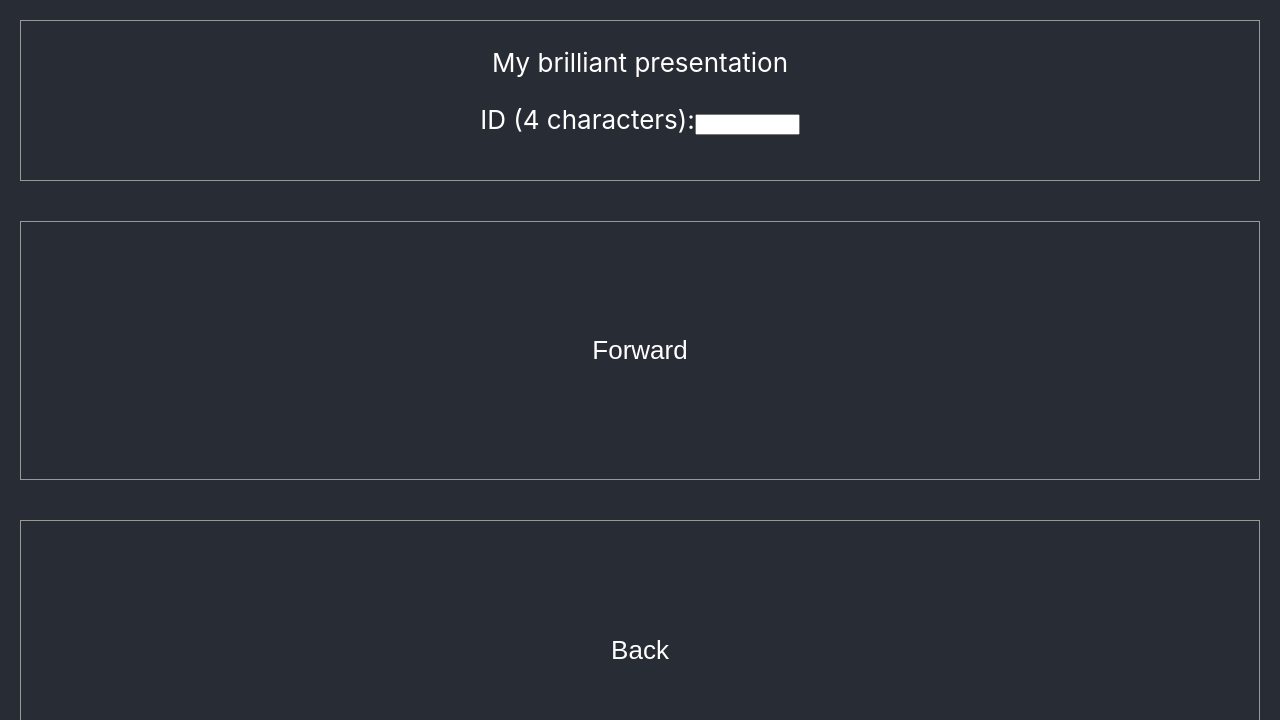
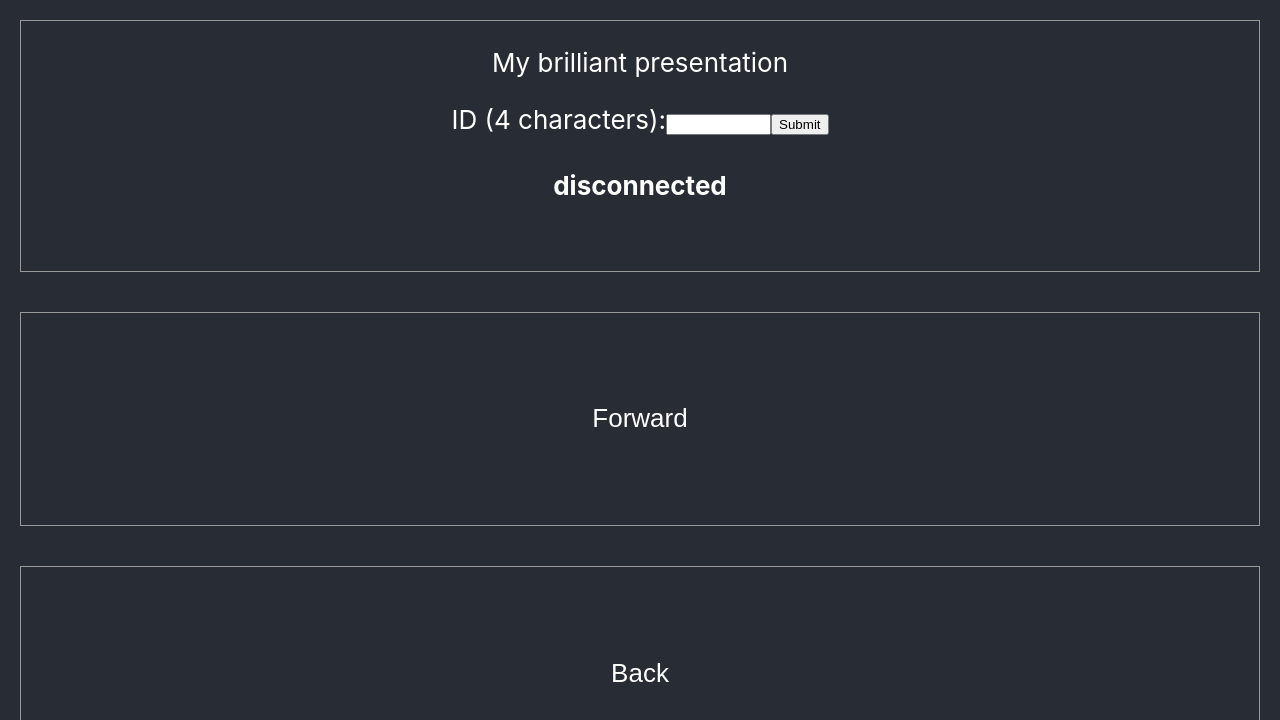
Before and after one commit to chris-hughes/Slide-Skipper, a React (Create React App) app: page / in a window 1280 px wide. Shown: the top 720 px of the page. Built offline with nearby package versions, Linux system fonts and the light colour scheme.

Commit message:
form logic added

```diff
--- a/src/Components/PresentationConnect.js
+++ b/src/Components/PresentationConnect.js
@@ -5,18 +5,23 @@ class PresentationConnect extends React.Component {
   constructor(props) {
     super(props);
     this.handleCodeInputChange = this.handleCodeInputChange.bind(this);
+    this.handleCodeSubmit = this.handleCodeSubmit.bind(this);
     this.state = {
       uniqueCode: '',
       connected: false
     }
   }
 
+  handleCodeInputChange = (code) => {
+    if (code.length===4) {
+      this.setState({uniqueCode: code})
+    }
+  }
 
-  handleCodeInputChange = (code) => {
-    console.log(code)
-    if (code.length===4) {
-      console.log('boo')
-      this.setState({uniqueCode: code})
+  handleCodeSubmit = (event) => {
+    event.preventDefault();
+    if (this.state.uniqueCode==="abcd"){
+      this.setState({connected: true})
     }
   }
 
@@ -25,7 +30,14 @@ class PresentationConnect extends React.Component {
     return (
       <div className="Presentation">
         <p>{this.props.value}</p>
-        <UniqueCode onCodeInputChange={this.handleCodeInputChange} />
+        <UniqueCode onCodeInputChange={this.handleCodeInputChange}
+          onCodeSubmit={this.handleCodeSubmit}
+        />
+        {this.state.connected ? (
+          <h4>connected!</h4>
+        ) : (
+          <h4>disconnected</h4>
+        )}
       </div>
     );
   }
--- a/src/Components/UniqueCode.js
+++ b/src/Components/UniqueCode.js
@@ -4,22 +4,29 @@ class UniqueCode extends React.Component {
   constructor(props) {
     super(props);
     this.handleChange = this.handleChange.bind(this);
+    this.handleSubmit = this.handleSubmit.bind(this);
   }
 
   handleChange(e) {
     this.props.onCodeInputChange(e.target.value);
   }
 
+  handleSubmit(e){
+    this.props.onCodeSubmit(e)
+
+  }
+
   render() {
     return (
-      <div>
+      <form onSubmit={this.handleSubmit}>
         <label> ID (4 characters):
           <input type="text" id="name" name="presentationID" required
             minLength="4" maxLength="4" size="10"
             onChange={this.handleChange}
           />
         </label>
-      </div>
+          <input type="submit" value="Submit" />
+      </form>
     );
   }
 }
```
